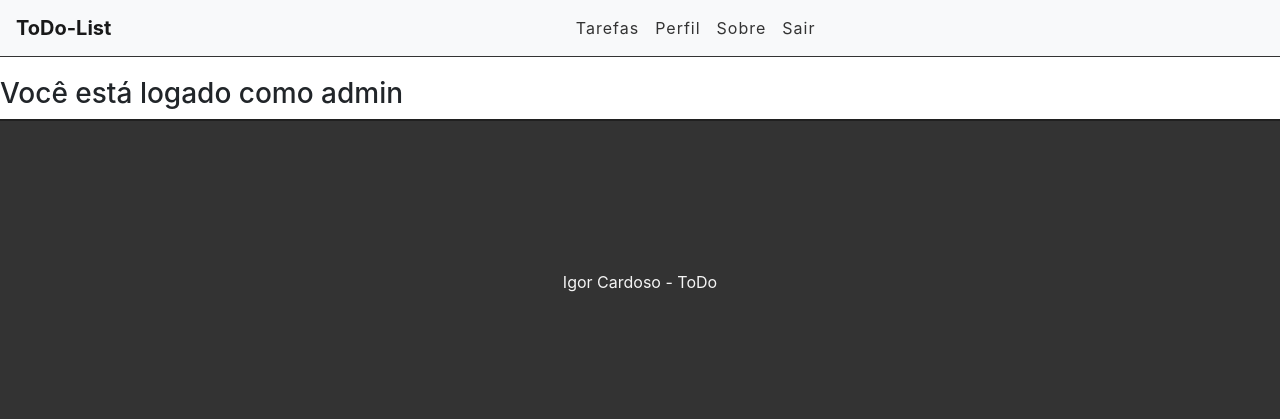
After one commit to ig-cardoso/todo-list-django, a Django app: page /perfil/ in a window 1280 px wide. The commit adds this page. Shown: the top 420 px of the page. Run offline with Django 3.2, Linux system fonts and the light colour scheme; a user stored in the database is signed in; some libraries are stand-ins or nearby versions.

Commit message:
Inicio da codificaçao da rota perfil

```diff
--- a/tasks/templates/base.html
+++ b/tasks/templates/base.html
@@ -31,7 +31,7 @@
                             <a class="nav-link" href="/">Tarefas</a>
                         </li>
                         <li class="nav-item">
-                            <a class="nav-link" href="#">Perfil</a>
+                            <a class="nav-link" href="/perfil/">Perfil</a>
                         </li>
                         <!--
                         <li class="nav-item">
--- /dev/null
+++ b/tasks/templates/user/perfil.html
@@ -0,0 +1,8 @@
+{% extends 'base.html' %}
+
+{% block title %} Perfil {% endblock %}
+
+{% block content %}
+
+    <h3>Você está logado como {{ name }}</h3>
+{% endblock %}
--- a/tasks/urls.py
+++ b/tasks/urls.py
@@ -11,6 +11,7 @@ urlpatterns = [
     path('delete/<int:id>', views.deleteTasks, name='delete-task'),
     path('changestatus/<int:id>', views.changestatus, name='change-status'),
     path('yourname/<str:name>', views.yourName, name='your-name'),
+    path('perfil/', views.perfil, name='perfil'),
 
 
     # Reset password
--- a/tasks/views.py
+++ b/tasks/views.py
@@ -38,6 +38,11 @@ def taskList(request):		#   order_by: ordena por data de criação do mais novo
 	# render: "renderiza"  a página
 	return render(request, 'tasks/list.html', {'tasks': tasks, 'taskFeitaRecente': taskFeitaRecente,
                'taskFeito': taskFeito, 'taskFazendo': taskFazendo})
+
+
+@login_required
+def perfil(request):
+	return render(request, 'user/perfil.html', {'name': request.user})
 
 
 @login_required
--- a/todo_list_django/urls.py
+++ b/todo_list_django/urls.py
@@ -13,6 +13,7 @@ Including another URLconf
     1. Import the include() function: from django.urls import include, path
     2. Add a URL to urlpatterns:  path('blog/', include('blog.urls'))
 """
+import accounts
 from django.contrib import admin
 from django.urls import path, include
 
```
Also changed, not shown: accounts/views.py (line endings or trailing spaces), db.sqlite3.
